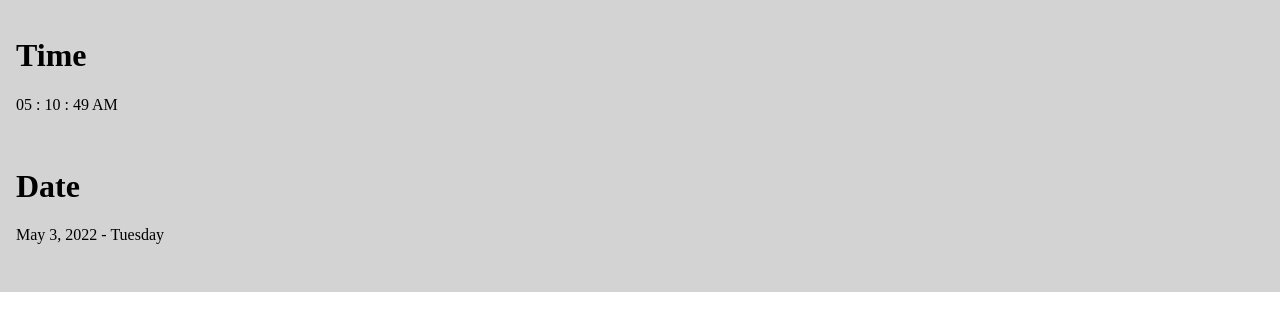
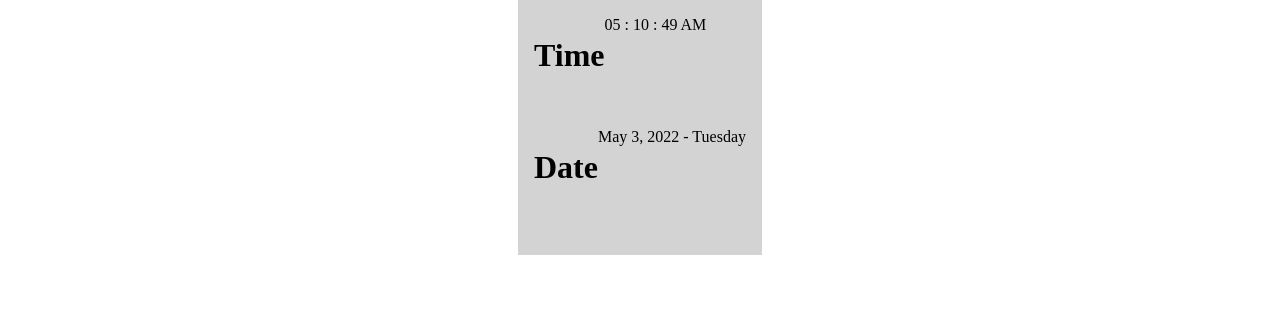
Before and after one commit to Yicruz48/Ydelacruz_Dashboard-Widget, a plain HTML site: page index.html in a window 1280 px wide. Drawn offline with nearby package versions, Linux system fonts and the light colour scheme; no server answers.

Commit message:
Update styles.css
-Grid to Flexbox
-Added Orders(but they haven't re-arranged themselves yet)

```diff
--- a/css/styles.css
+++ b/css/styles.css
@@ -1,16 +1,21 @@
-/* Grid */
-.parent {
-display: grid;
-grid-template-columns: repeat(2, 1fr);
-grid-template-rows: repeat(2, 1fr);
-grid-column-gap: 0px;
-grid-row-gap: 0px;
+/* Body */
+body{
+   display: flex;
+   justify-content: center;
 }
 
-.date{ grid-area: 1 / 1 / 2 / 3; }
+
+.layout {
+  /* Flexbox   */
+  display: flex;
+  flex-direction: column;
+  align-content: center;
+
+}
 
 /* Widgets */
 section {
+  display: flex;
   background: lightgray;
   padding: 1em;
 
@@ -20,6 +25,7 @@ section {
 
 /* Time */
 .time {
+  order:2:
 }
 
 .hours {
@@ -37,7 +43,7 @@ section {
 
 /* Date */
 .date {
-
+  order: 1;
 }
 
 .month {
@@ -54,7 +60,7 @@ section {
 
 /* Weather */
 .weather {
-
+  order: 3;
 }
 
 .city {
```
